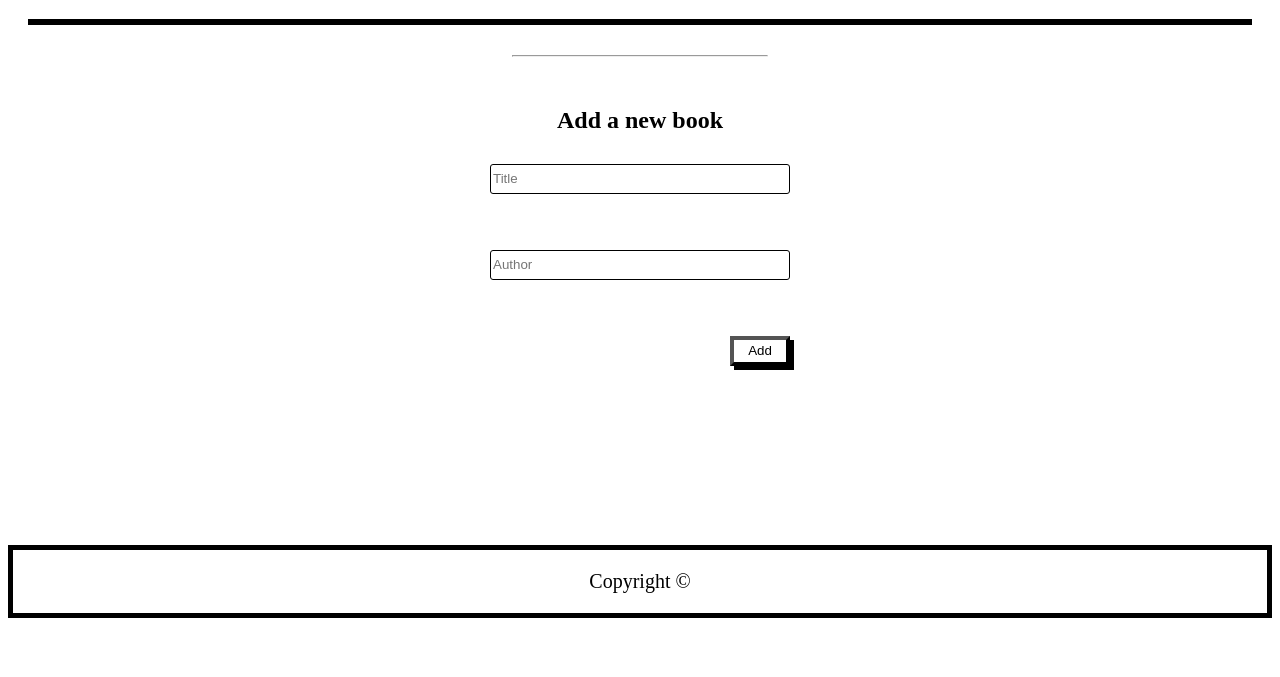
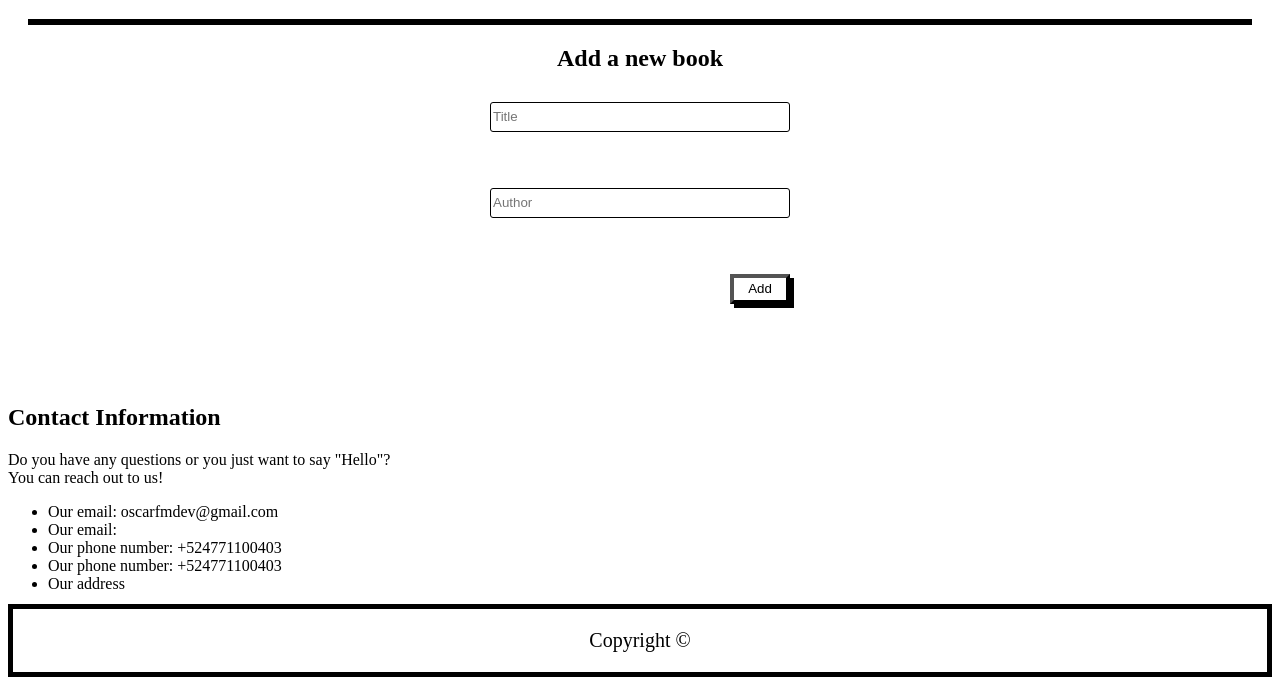
Before and after one commit to OscarFMdev/awesomeBooks, a website: page index.html in a window 1280 px wide. Shown: the part 173-850 px from the top of the page. Before the commit the page ends 804 px from the top, so only its background shows below. Drawn offline with Linux system fonts and the light colour scheme.

Commit message:
Add contact structure

```diff
--- a/index.html
+++ b/index.html
@@ -21,12 +21,10 @@
   </section>
   <h1>Awesome Books</h1>
 
-  <main class="books" id="list">
-    <ul class="book-list" style="list-style: none;">
+  <main class="books">
+    <ul class="book-list" id="list">
 
     </ul>
-
-    <hr>
 
     <form class="add-book" id="new-book">
       <h2>Add a new book</h2>
@@ -41,7 +39,15 @@
 
 
     <section id="contact">
-
+      <h2>Contact Information</h2>
+      <p>Do you have any questions or you just want to say "Hello"?<br>You can reach out to us!</p>
+      <ul>
+        <li>Our email: oscarfmdev@gmail.com</li>
+        <li>Our email:</li>
+        <li>Our phone number: +524771100403</li>
+        <li>Our phone number: +524771100403</li>
+        <li>Our address</li>
+      </ul>
     </section>
 
   </main>
```
